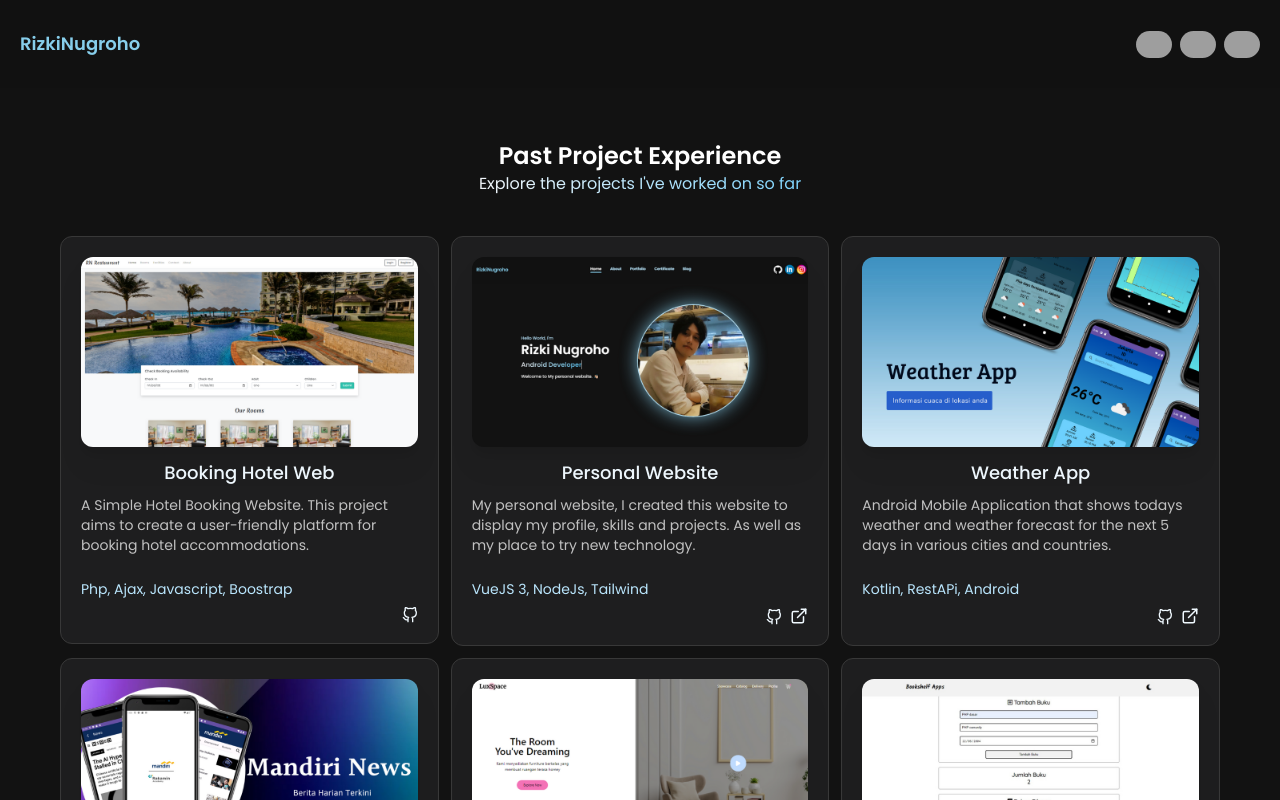
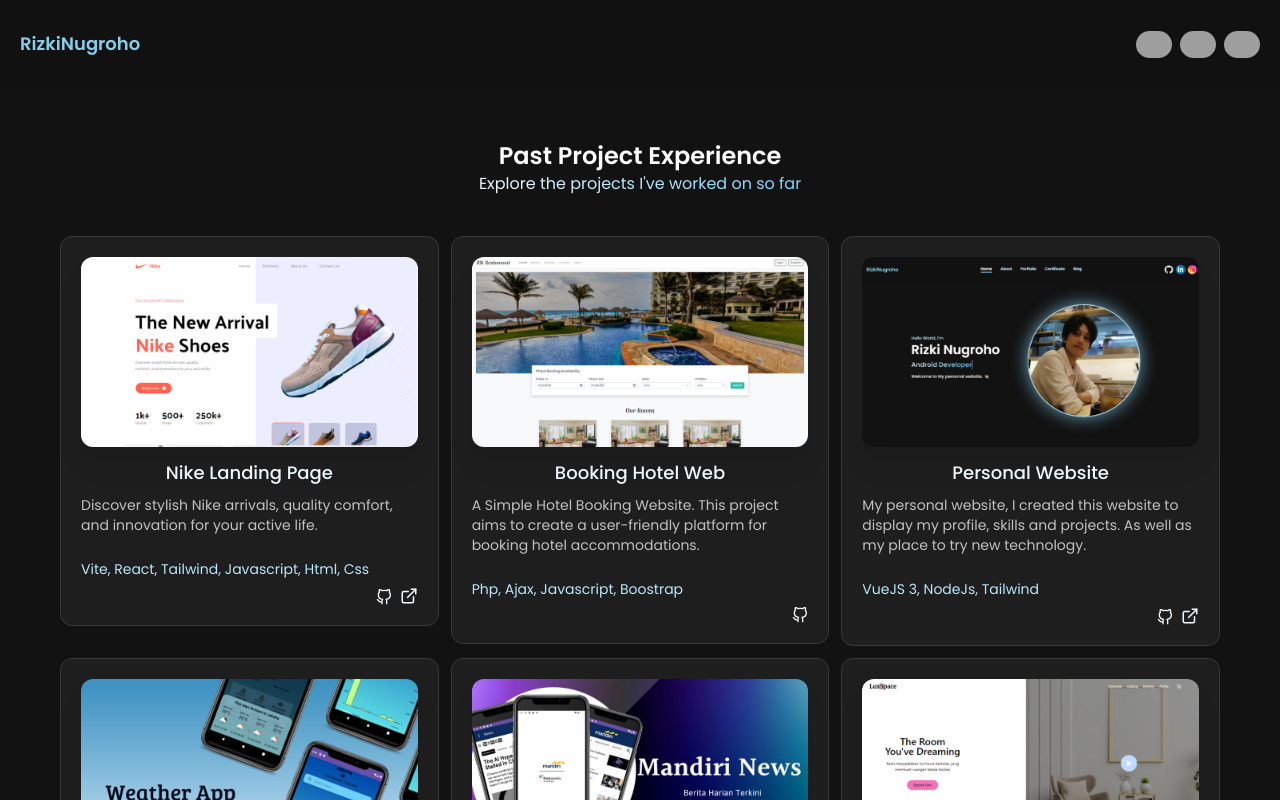
Before and after one commit to rizkinugrohho/my-portofolio-v2, a Vue app: page /portfolio in a window 1280 px wide. Shown: the top 800 px of the page. Built offline with nearby package versions, Linux system fonts and the light colour scheme; grey boxes are pictures that could not be loaded.

Commit message:
Update Project

```diff
--- a/src/views/PortfolioView.vue
+++ b/src/views/PortfolioView.vue
@@ -6,6 +6,15 @@ export default {
       items: [
         {
           id: 1,
+          name: 'Nike Landing Page',
+          imageUrl: 'landingpage',
+          status: 'Discover stylish Nike arrivals, quality comfort, and innovation for your active life.',
+          tech: 'Vite, React, Tailwind, Javascript, Html, Css',
+          github: 'https://github.com/rizkinugrohho/nike-landing-page',
+          demo: 'https://rizkinugrohho.github.io/nike-landing-page/'
+        },
+        {
+          id: 2,
           name: 'Booking Hotel Web',
           imageUrl: 'portfolio-hotel',
           status: 'A Simple Hotel Booking Website. This project aims to create a user-friendly platform for booking hotel accommodations.',
@@ -14,7 +23,7 @@ export default {
           demo: 'null'
         },
         {
-          id: 2,
+          id: 3,
           name: 'Personal Website',
           imageUrl: 'portfolio_v2',
           status: 'My personal website, I created this website to display my profile, skills and projects. As well as my place to try new technology.',
@@ -23,7 +32,7 @@ export default {
           demo: 'rizkinugroho.netlify.app'
         },
         {
-          id: 3,
+          id: 4,
           name: 'Weather App',
           imageUrl: 'weatherapp',
           status: 'Android Mobile Application that shows todays weather and weather forecast for the next 5 days in various cities and countries.',
@@ -32,7 +41,7 @@ export default {
           demo: 'https://github.com/rizkinugrohho/MobileApplication_Weather-App'
         },
         {
-          id: 4,
+          id: 5,
           name: 'Mandiri News App',
           imageUrl: 'mandiri',
           status: 'Challenge from Bank Mandiri - Creating an Android Mobile Application that displays a list of news using API from https://newsapi.org',
@@ -41,7 +50,7 @@ export default {
           demo: 'https://github.com/rizkinugrohho/MobileApplication_MandiriNews'
         },
         {
-          id: 5,
+          id: 6,
           name: 'Progresive Web App React Js',
           imageUrl: 'webapp',
           status: 'a progressive e-commerce web application, which has Push Notification Features, App Banner (Add to Home Screen), Splash screen on the application, Service Worker with Workbox JS.',
@@ -50,7 +59,7 @@ export default {
           demo: 'https://web-apps-phi.vercel.app/'
         },
         {
-          id: 6,
+          id: 7,
           name: 'Bookshelf App',
           imageUrl: 'bookshelf',
           status: 'allows users to search for books, view book details, leave reviews, add books to favorites, and view example categories of books.',
```
Also changed, not shown: public/img/portfolio-landingpage.png (added).
